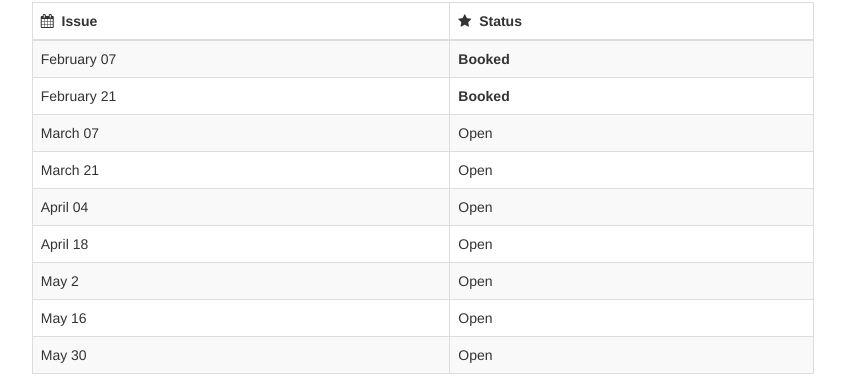
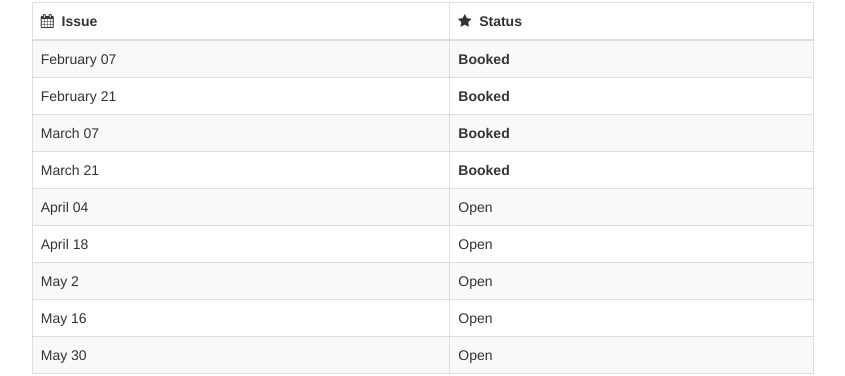
Before and after one commit to SwiftWeekly/swiftweekly.github.io, a Jekyll site: the page built from sponsorship.md, in a window 1280 px wide. Shown: the part 1221-1597 px from the top of the page, without its empty margins (217-1062 px from the left). Built offline with Jekyll 4.4.1, drawn with Linux system fonts in a browser that asks for light colours.

Commit message:
Update sponsorship.md

```diff
--- a/sponsorship.md
+++ b/sponsorship.md
@@ -61,9 +61,9 @@ Sponsored Links should be relevant to the Swift programming community. To sponso
 | <i class="fa fa-calendar" aria-hidden="true"></i>&nbsp; Issue | <i class="fa fa-star" aria-hidden="true"></i>&nbsp; Status |
 |:-|:-|
 | February 07 | **Booked** |
-| February 21 | **Booked**   |
-| March 07    | Open |
-| March 21    | Open |
+| February 21 | **Booked** |
+| March 07    | **Booked** |
+| March 21    | **Booked** |
 | April 04    | Open |
 | April 18    | Open |
 | May 2       | Open |
```
